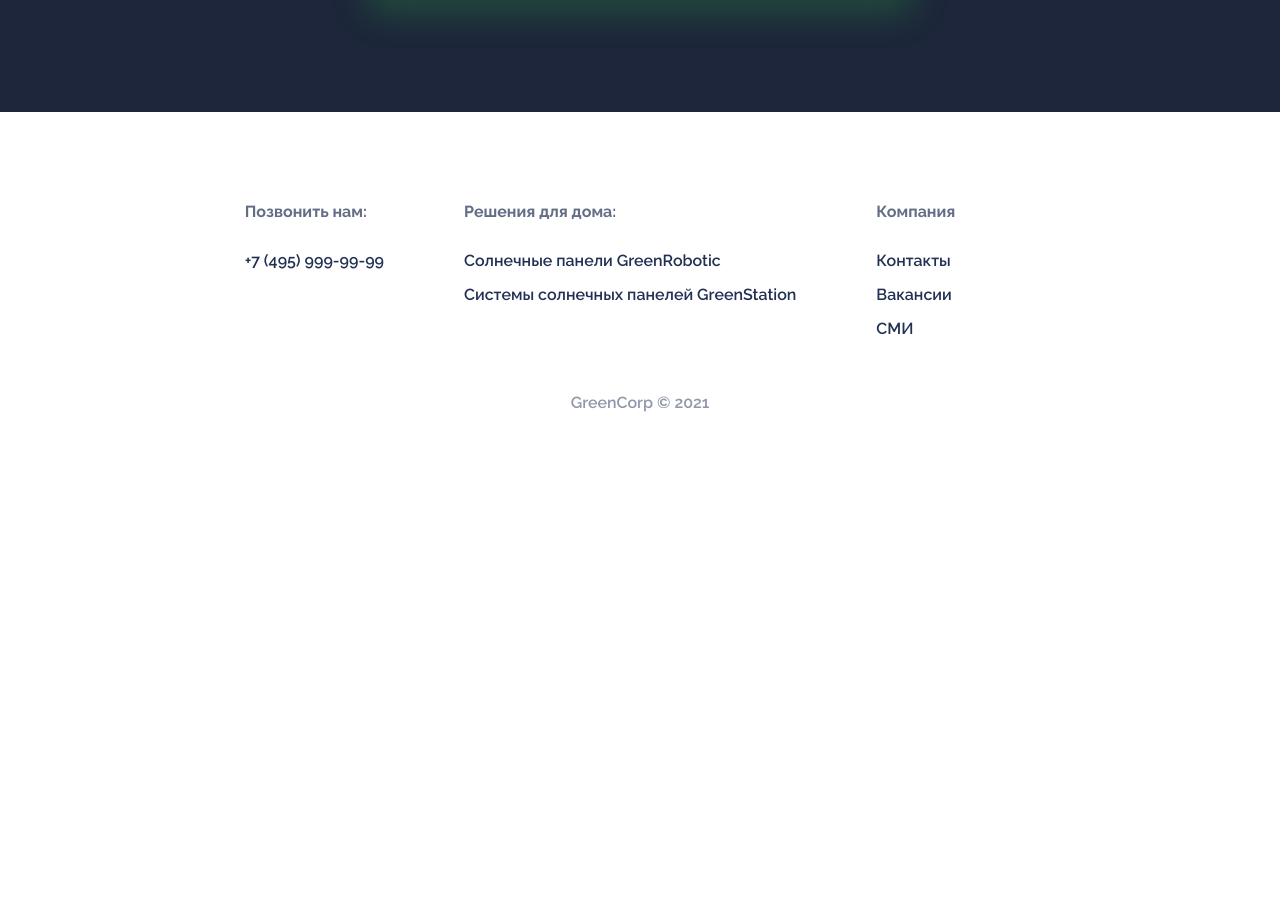
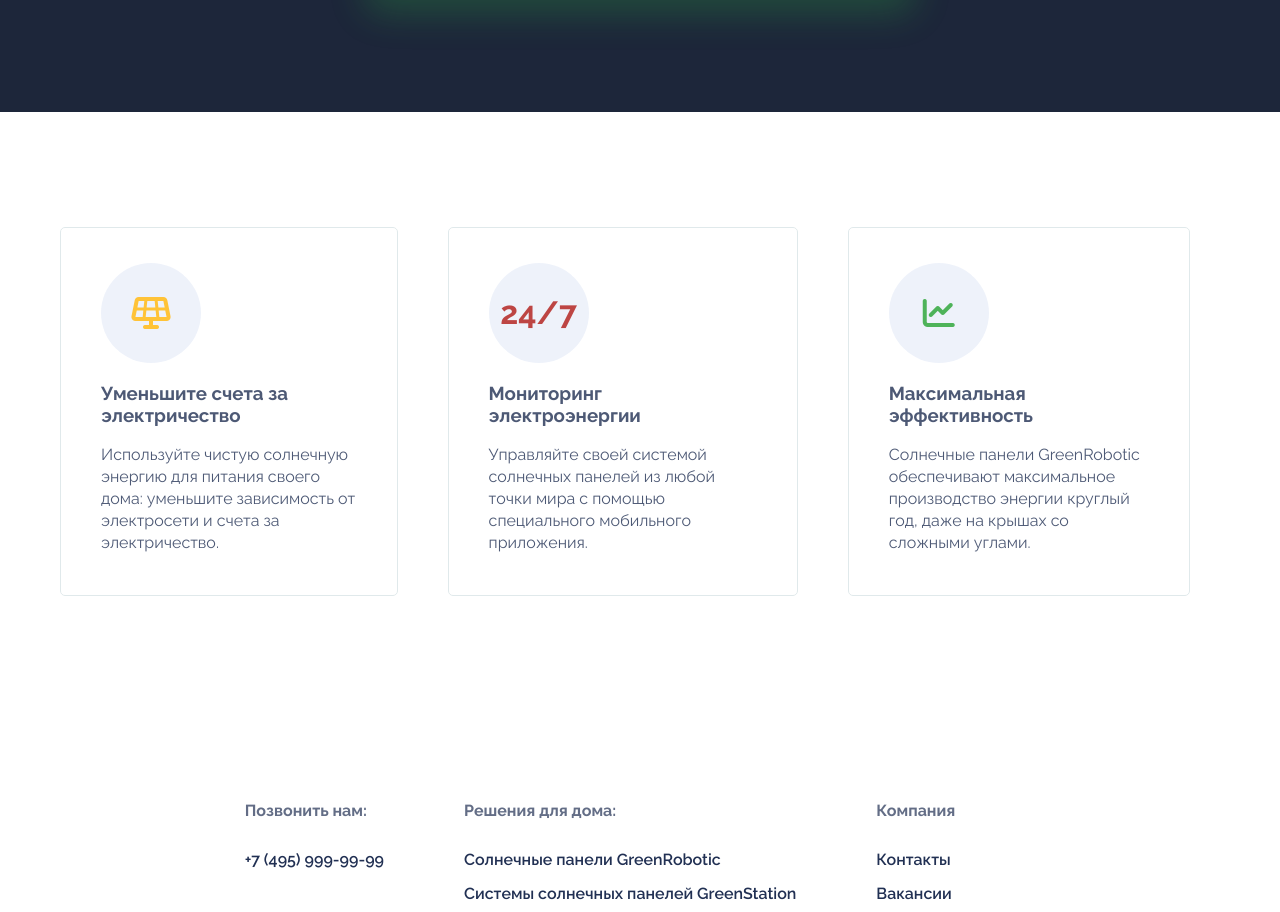
Before and after one commit to 1871mg/green-corp-landing, a plain HTML site: page index.html in a window 1280 px wide. Shown: the part 1809-2721 px from the top of the page. Before the commit the page ends 2311 px from the top, so only its background shows below. Drawn offline with nearby package versions, Linux system fonts and the light colour scheme.

Commit message:
Добавлены карточки

```diff
--- a/index.html
+++ b/index.html
@@ -68,6 +68,33 @@
     </div>
 </section>
 
+
+<section class="features" id="features">
+    <div class="cards">
+        <div class="card">
+            <div class="card__logo card__logo__one">
+                <i class="fas fa-solar-panel"></i>
+            </div>
+            <h3>Уменьшите счета за электричество</h3>
+            <p>Используйте чистую солнечную энергию для питания своего дома: уменьшите зависимость от электросети и счета за электричество.</p>
+        </div>
+        <div class="card">
+            <div class="card__logo card__logo__two">
+                24/7
+            </div>
+            <h3>Мониторинг электроэнергии</h3>
+            <p>Управляйте своей системой солнечных панелей из любой точки мира с помощью специального мобильного приложения.</p>
+        </div>
+        <div class="card">
+            <div class="card__logo card__logo__three">
+                <i class="fas fa-chart-line"></i>
+            </div>
+            <h3>Максимальная эффективность</h3>
+            <p>Солнечные панели GreenRobotic обеспечивают максимальное производство энергии круглый год, даже на крышах со сложными углами.</p>
+        </div>
+    </div>
+</section>
+
 <footer>
     <div class="footer__container">
         <div class="footer__group">
--- a/main.css
+++ b/main.css
@@ -168,6 +168,50 @@ button:hover {
     box-shadow: 0 16px 36px rgba(246 152 12 / 20%);
 }
 
+.features {
+    background-color: white;
+    padding: 115px 90px 115px 60px;
+}
+
+.cards {
+    display: grid;
+    grid-template-columns: auto auto auto;
+    grid-column-gap: 50px;
+}
+
+.card {
+    padding: 35px 40px 25px 40px;
+    border-width: 1px;
+    border-style: solid;
+    border-color: #D9E4E6;
+    border-radius: 5px;
+    font-size: 16px;
+    line-height: 22px;
+    opacity: 0.8;
+}
+
+.card__logo {
+    display: flex;
+    align-items: center;
+    justify-content: center;
+    width: 100px;
+    height: 100px;
+    font-size: 32px;
+    font-weight: 700;
+    background-color: #eaeff9;
+    line-height: 22px;
+    border-radius: 50%
+}
+.card__logo__one {
+    color: #ffb406;
+}
+.card__logo__two {
+    color: #ad1714;
+}
+.card__logo__three {
+    color: #22a030;
+}
+
 footer {
     font-size: 16px;
     font-weight: 600;
@@ -261,6 +305,19 @@ footer {
     .footer__container {
         flex-direction: column;
     }
+
+    .features {
+        background-color: white;
+        padding: 50px 10px 50px 10px;
+    }
+    .cards {
+        display: grid;
+        grid-template-columns: auto;
+        grid-column-gap: 50px;
+        grid-row-gap: 50px;
+    }
+
+
 }
 
 @media (max-width: 1024px) {
```
